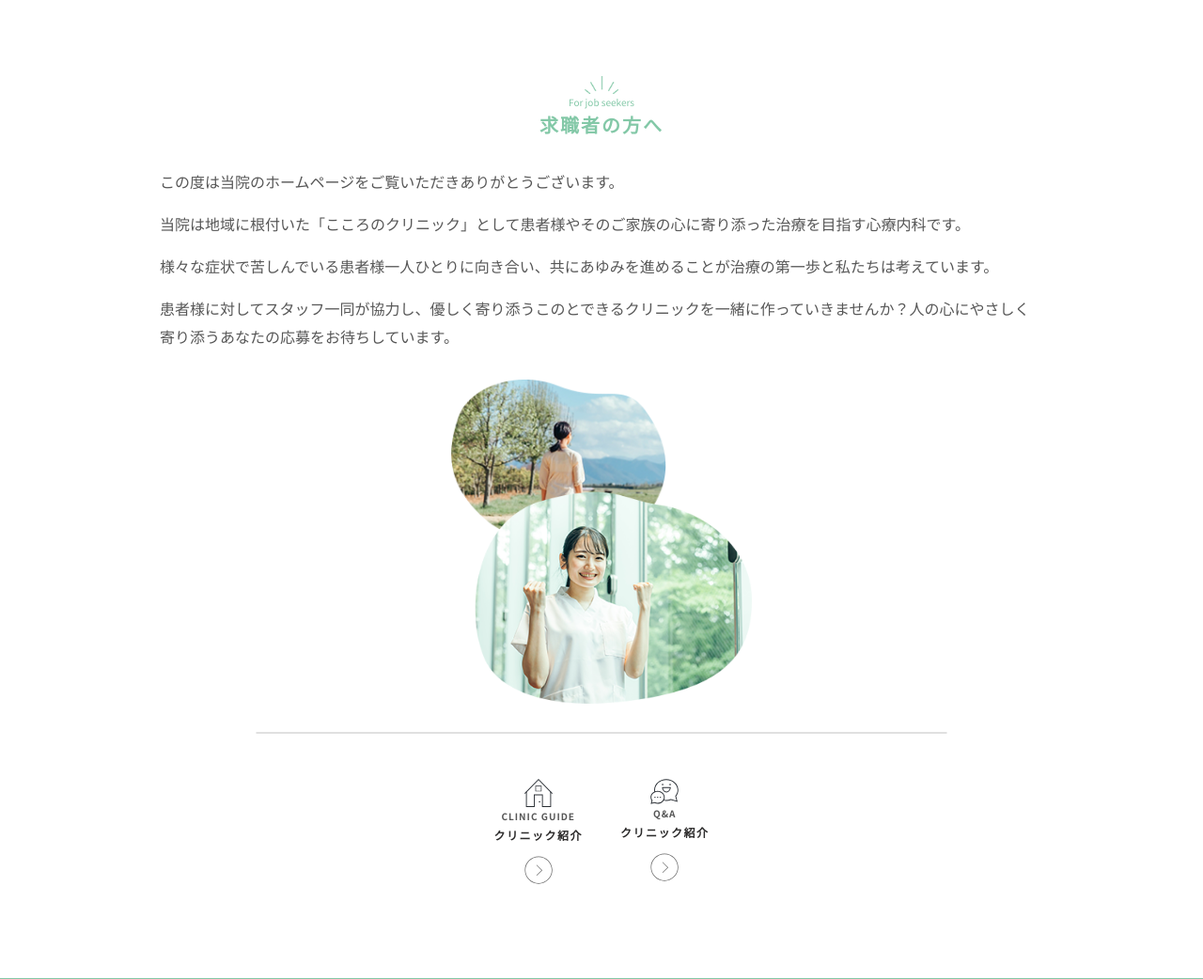
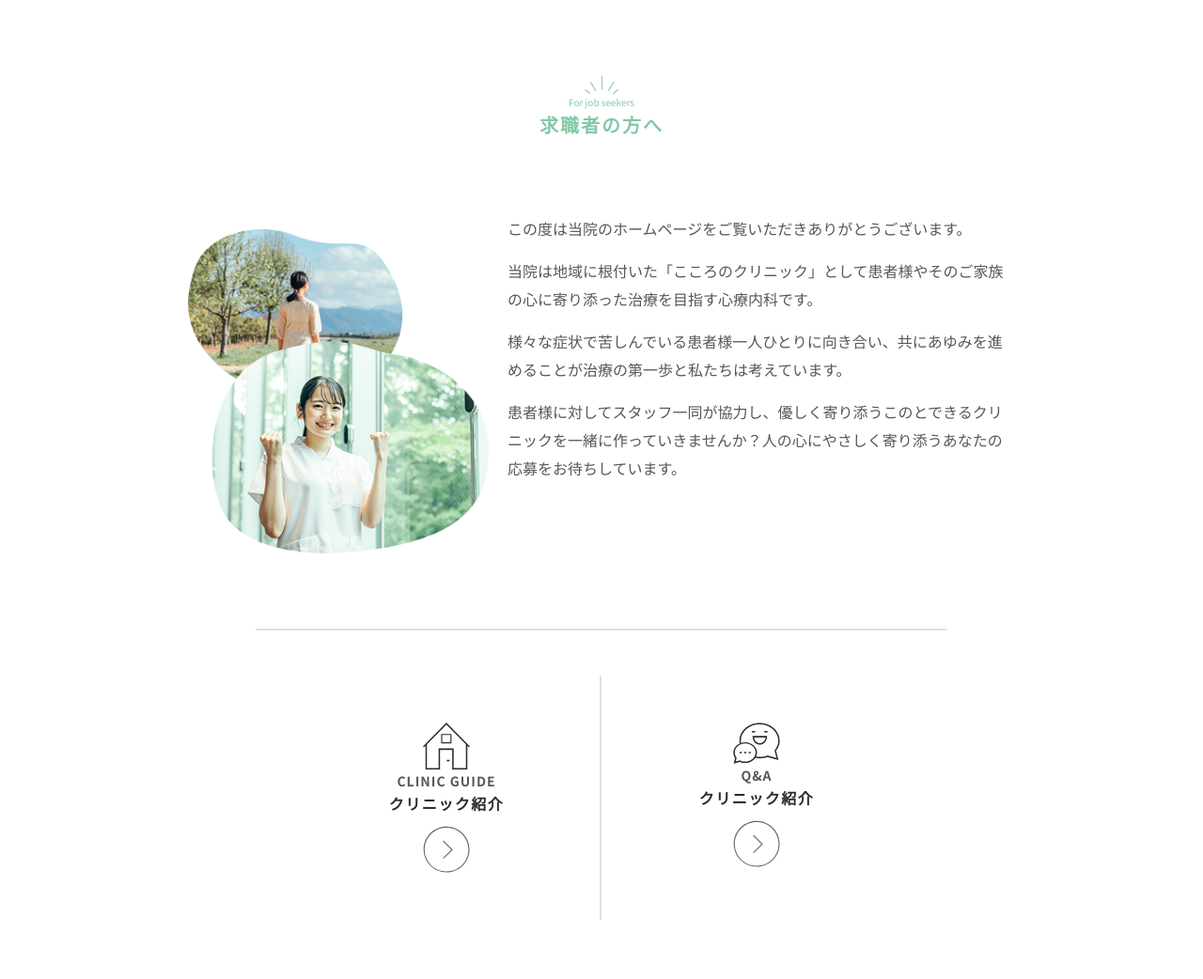
Before and after one commit to MaximoJunior/wisama, a PHP site: page /recruit.html in a window 1280 px wide. Shown: the part 2073-3115 px from the top of the page at 94% size. Run offline with PHP 8.4, Linux system fonts and the light colour scheme.

Commit message:
Recruit tablet Done

```diff
--- a/recruit.html
+++ b/recruit.html
@@ -234,7 +234,7 @@
         <div class="row row-2 guide-container container-flex">
 
             <div class="col col-1">
-                <div class="card-link row">
+                <div class="card-link">
                     <a href="#">
                         <div class="container">
                             <img class="icon icon-description" src="images/uty-icon-clinic.svg" alt="Icon Clinic">
@@ -248,7 +248,7 @@
 
             <div class="col col-2">
 
-                <div class="card-link row">
+                <div class="card-link">
                     <a href="#">
                         <div class="container">
                             <img class="icon icon-description" src="images/uty-icon-qanda.svg" alt="Icon Qanda">
--- a/styles/recruit.css
+++ b/styles/recruit.css
@@ -427,7 +427,75 @@
     background-color: rgb(224, 224, 224);
 }
 
+.for-job-seekers .row-2 .card-link {
+    padding: 0 20px;
+}
+
 
 .for-job-seekers .row-2 .card-link .container {
     line-height: 20px;
 }
+
+@media screen and (min-width: 768px) {
+
+    .for-job-seekers .row {
+        padding: 50px;
+    }
+
+    .for-job-seekers .row-1 {
+        flex-direction: row;
+        justify-content: center;
+     }
+
+     .for-job-seekers .row-1 .col-2 {
+        order: 2;
+
+    }
+
+    .for-job-seekers .row-1 .col-1 {
+        order: 1;
+        padding-right: 20px;
+    }
+
+    .for-job-seekers .row-1 {
+
+    }
+
+    .for-job-seekers .row-2 {
+        padding-bottom: 0;
+    }
+
+    .for-job-seekers .row-2 .card-link {
+        position: relative;
+        width: 330px;
+        padding: 50px;
+    }
+
+    .for-job-seekers .row-2  .col-1 .card-link:first-child::after {
+        position: absolute;
+        content: "";
+        display: block;
+        width: 2px;
+        height: 100%;
+        top: 0;
+        right: 0px;
+        background-color: rgb(224, 224, 224);
+    }
+
+    .for-job-seekers .row-2 .card-link .container {
+        line-height: 24px;
+    }
+
+    .for-job-seekers .row-2 .card-link .icon {
+        width: 50px;
+    }
+
+    .for-job-seekers .row-2 .card-link .text-tag {
+        font-size: 14px;
+    }
+
+    .for-job-seekers .row-2 .card-link .text-main {
+        font-size: 16px;
+    }
+
+}
```
